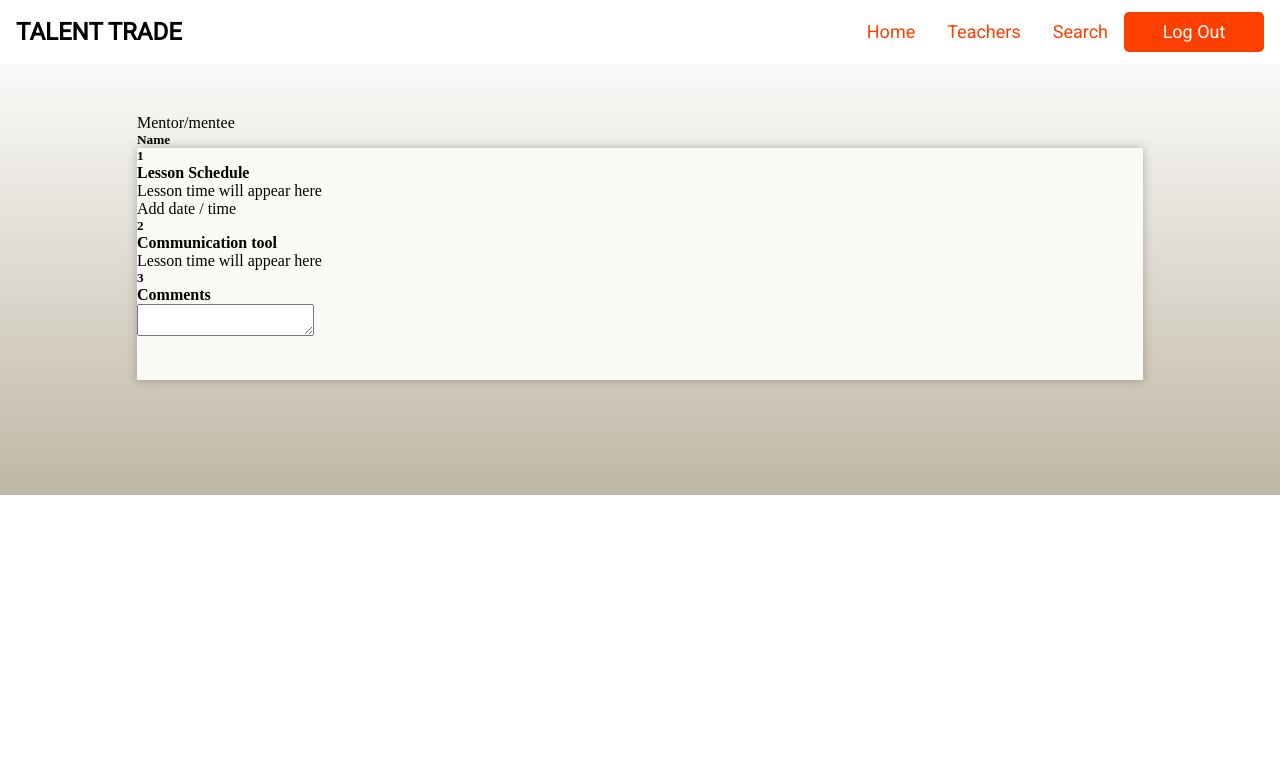
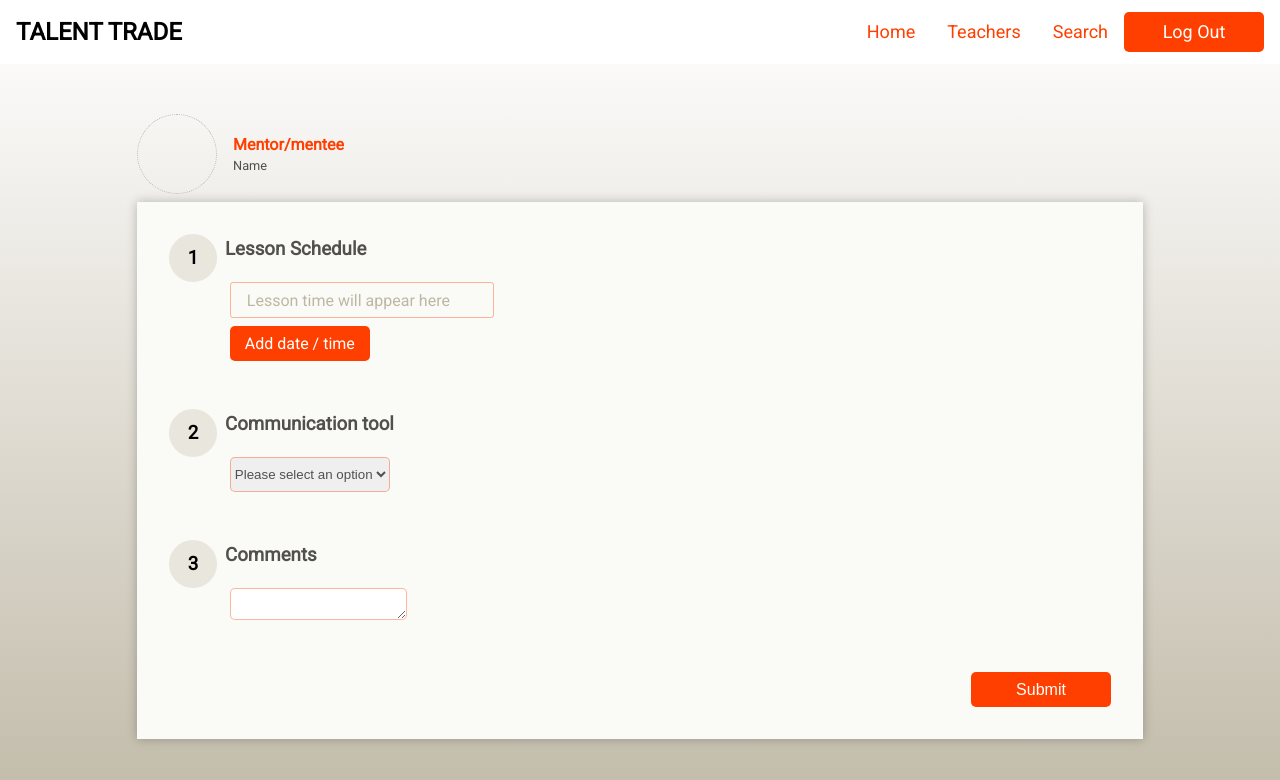
Before and after one commit to chingu-voyages/v8-geckos-team-05, a React (Create React App) app in the folder skill-trade-client/: page /meetup in a window 1280 px wide. Shown: the top 780 px of the page. Built offline with nearby package versions, Linux system fonts and the light colour scheme.

Commit message:
finished styling of meetup page

```diff
--- a/skill-trade-client/src/components/Meetup/meetupMain.js
+++ b/skill-trade-client/src/components/Meetup/meetupMain.js
@@ -11,54 +11,75 @@ class MeetupMain extends Component {
           <div className="contactBox">
             <div className="contactBox__imgContainer" />
             <div className="contactBox__textContainer">
-              <p>Mentor/mentee</p>
-              <h5>Name</h5>
+              <p className="contactBox__textContainer__mentor">Mentor/mentee</p>
+              <h5 className="contactBox__textContainer__name">Name</h5>
             </div>
           </div>
           <div className="contentBox">
+            <form>
               {/* Lesson Schedule */}
-            <div className="contentBox__lessonSchedule">
-              <div className="contentBox__lessonSchedule__title">
-                <div className="contentBox__lessonSchedule__title__circle">
-                  <h5>1</h5>
+              <div className="contentBox__section">
+                <div className="contentBox__section__title">
+                  <div className="contentBox__section__title__circle">
+                    <h3>1</h3>
                   </div>
-                <h4>Lesson Schedule</h4>
+                  <h3 className="contentBox__section__title__text">
+                    Lesson Schedule
+                  </h3>
                 </div>
-              <div className="contentBox__lessonSchedule__content">
-                <div>
+                <div className="contentBox__section__content">
+                  <div className="contentBox__section__content__lessonTime">
                     <p>Lesson time will appear here</p>
                   </div>
-                <button>Add date / time</button>
+                  <button className="contentBox__section__content__btnAddTime">
+                    Add date / time
+                  </button>
                 </div>
               </div>
 
               {/* Communication tool */}
-            <div className="contentBox__communicationTool">
-              <div className="contentBox__communicationTool__title">
-                <div className="contentBox__communicationTool__title__circle">
-                  <h5>2</h5>
+              <div className="contentBox__section">
+                <div className="contentBox__section__title">
+                  <div className="contentBox__section__title__circle">
+                    <h3>2</h3>
                   </div>
-                <h4>Communication tool</h4>
+                  <h3 className="contentBox__section__title__text">
+                    Communication tool
+                  </h3>
                 </div>
-              <div className="contentBox__lessonSchedule__content">
-                <div>
-                  <p>Lesson time will appear here</p>
-                </div>
+                <div className="contentBox__section__content">
+                  <select
+                    required
+                    className="contentBox__section__content__dropdown"
+                  >
+                    <option value="0">Please select an option</option>
+                    <option value="skype">Skype</option>
+                    <option value="hangouts">Hangouts</option>
+                    <option value="discord">Discord</option>
+                  </select>
                 </div>
               </div>
 
               {/* Comments */}
-            <div className="contentBox__comments">
-              <div className="contentBox__comments__title">
-                <div className="contentBox__comments__title__circle">
-                  <h5>3</h5>
+              <div className="contentBox__section">
+                <div className="contentBox__section__title">
+                  <div className="contentBox__section__title__circle">
+                    <h3>3</h3>
                   </div>
-                <h4>Comments</h4>
+                  <h3 className="contentBox__section__title__text">Comments</h3>
                 </div>
-              <div className="contentBox__comments__content">
-                <textarea />
+                <div className="contentBox__section__content">
+                  <textarea className="contentBox__section__content__textarea" />
                 </div>
               </div>
+              <div className="contentBox__submit">
+                <input
+                  className="contentBox__submit__btn"
+                  type="submit"
+                  value="Submit"
+                />
+              </div>
+            </form>
           </div>
         </MainContainer>
       </>
--- a/skill-trade-client/src/index.css
+++ b/skill-trade-client/src/index.css
@@ -3,16 +3,14 @@
 * {
   margin: 0;
   padding: 0;
-  box-sizing: border-box;
-}
+  box-sizing: border-box; }
 
 .homepage {
   position: relative;
   display: block;
   width: 100vw;
   height: 100vh;
-  margin-bottom: -60px;
-}
+  margin-bottom: -60px; }
   .homepage__intro {
     display: flex;
     flex-direction: column;
@@ -20,21 +18,17 @@
     align-items: center;
     font-family: "Karla", sans-serif;
     width: 100%;
-  height: 100%;
-}
+    height: 100%; }
     .homepage__intro--textContainer {
       display: flex;
       flex-direction: column;
-  justify-content: center;
-}
+      justify-content: center; }
     .homepage__intro--mainText {
-  color: #ff3f00;
-  text-align: center;
-}
+      color: #FF3F00;
+      text-align: center; }
     .homepage__intro--subtext {
-  color: #beb7a4;
-  text-align: center;
-}
+      color: #BEB7A4;
+      text-align: center; }
     .homepage__intro--button {
       font-family: "Karla", sans-serif;
       text-align: center;
@@ -42,64 +36,50 @@
       border: 1px solid black;
       width: 200px;
       margin: 20px 0px 0px 5px;
-  transition: 0.3s;
-}
+      transition: 0.3s; }
       .homepage__intro--button--container {
         display: flex;
         justify-content: center;
-  align-items: center;
-}
+        align-items: center; }
       .homepage__intro--button:hover {
-  background: #ff3f00;
-  color: white;
-}
+        background: #FF3F00;
+        color: white; }
   .homepage__info {
     display: grid;
     height: 400px;
     width: 100vw;
     grid-template-columns: repeat(2, 1fr);
     grid-template-rows: auto;
-  grid-template-areas: "column1 column2 column3";
-}
+    grid-template-areas: "column1 column2 column3"; }
     .homepage__info--column {
-  margin-top: 10px;
-}
+      margin-top: 10px; }
       .homepage__info--column--header {
         font-family: "Karla", sans-serif;
         text-align: center;
-  margin: 20px 0px 0px 0px;
-}
+        margin: 20px 0px 0px 0px; }
   @media (max-width: 768px) {
     .homepage__info {
       height: 400px;
       grid-template-columns: 100vw;
       grid-template-rows: 75vh 75vh;
-    grid-template-areas:
-      "column1"
+      grid-template-areas: "column1"
  "column2"
-      "column3";
-  }
+ "column3"; }
     .homepage__intro {
-    border-bottom: 1px solid black;
-  }
-}
+      border-bottom: 1px solid black; } }
 
 #homepage__info--column1 {
-  grid-area: column1;
-}
+  grid-area: column1; }
 
 #homepage__info--column2 {
-  grid-area: column2;
-}
+  grid-area: column2; }
 
 #homepage__info--column3 {
-  grid-area: column3;
-}
+  grid-area: column3; }
 
 .teacher {
   height: 100vh;
-  background: rgba(185, 185, 185, 0.15);
-}
+  background: rgba(185, 185, 185, 0.15); }
   .teacher .profile {
     display: flex;
     flex-flow: row wrap;
@@ -108,11 +88,9 @@
     height: 150px;
     width: 100%;
     background: #fcfcfc;
-  border-bottom: 2px solid rgba(156, 149, 149, 0.35);
-}
+    border-bottom: 2px solid rgba(156, 149, 149, 0.35); }
     .teacher .profile__img {
-  width: 100px;
-}
+      width: 100px; }
   .teacher .priceInfo {
     display: flex;
     flex-direction: column;
@@ -122,8 +100,7 @@
     border: 1px solid white;
     background: white;
     border-radius: 10px;
-  margin-top: 5px;
-}
+    margin-top: 5px; }
     .teacher .priceInfo__btn {
       background: #b5e4e6;
       border: none;
@@ -132,12 +109,10 @@
       color: white;
       width: 100px;
       margin: 0 auto;
-  transition: all 0.9s;
-}
+      transition: all 0.9s; }
       .teacher .priceInfo__btn:hover {
         background: #43babf;
-  cursor: pointer;
-}
+        cursor: pointer; }
   .teacher .intro {
     background: white;
     text-align: right;
@@ -145,29 +120,23 @@
     height: auto;
     margin: 30px;
     padding-bottom: 10px;
-  border-radius: 5px;
-}
+    border-radius: 5px; }
     .teacher .intro__banner {
-  text-align: center;
-}
+      text-align: center; }
     .teacher .intro__descripition {
       font-weight: bold;
       margin: 50px;
-  height: auto;
-}
+      height: auto; }
 
 button {
-  all: unset;
-}
+  all: unset; }
 
 button:hover {
-  cursor: pointer;
-}
+  cursor: pointer; }
 
 a {
   color: unset;
-  text-decoration: unset;
-}
+  text-decoration: unset; }
 
 .navbar {
   height: 64px;
@@ -176,8 +145,7 @@ a {
   flex-wrap: wrap;
   align-items: center;
   justify-content: space-between;
-  padding: 0.5rem 1rem;
-}
+  padding: 0.5rem 1rem; }
   .navbar__banner {
     color: black;
     font-family: Roboto;
@@ -185,8 +153,7 @@ a {
     font-weight: bold;
     font-size: 24px;
     line-height: normal;
-  text-transform: uppercase;
-}
+    text-transform: uppercase; }
   .navbar__btn-logout {
     font-family: Roboto;
     font-style: normal;
@@ -198,35 +165,29 @@ a {
     background: #ff3f00;
     width: 140px;
     height: 40px;
-  border-radius: 5px;
-}
+    border-radius: 5px; }
 
 .listedItems {
   margin: 0;
-  display: inline;
-}
+  display: inline; }
   .listedItems__item {
     display: inline;
-  margin: 16px;
-}
+    margin: 16px; }
     .listedItems__item__link {
       font-family: Roboto;
       font-style: normal;
       font-weight: normal;
       font-size: 18px;
       line-height: normal;
-  color: #ff3f00;
-}
+      color: #ff3f00; }
 
 h6 {
-  all: unset;
-}
+  all: unset; }
 
 .contentBox {
   background: #fafaf6;
   box-shadow: 0px 0px 10px rgba(0, 0, 0, 0.25);
-  padding-bottom: 2.5rem;
-}
+  padding-bottom: 2.5rem; }
   .contentBox__topBar {
     box-sizing: border-box;
     display: flex;
@@ -241,30 +202,24 @@ h6 {
     font-size: 1rem;
     text-align: center;
     color: #51504e;
-  border-bottom: 1px solid #beb7a4;
-}
+    border-bottom: 1px solid #beb7a4; }
     .contentBox__topBar__myMentors {
       width: 181px;
-  border-right: 1px solid #beb7a4;
-}
+      border-right: 1px solid #beb7a4; }
     .contentBox__topBar__myMentees {
       width: 181px;
-  border-right: 1px solid #beb7a4;
-}
+      border-right: 1px solid #beb7a4; }
     .contentBox__topBar__myClassmates {
       width: 181px;
-  border-right: 1px solid #beb7a4;
-}
+      border-right: 1px solid #beb7a4; }
     .contentBox__topBar__showAll {
-  width: 181px;
-}
+      width: 181px; }
   .contentBox__searchBar {
     margin-left: 40px;
     margin-right: 40px;
     height: 70px;
     display: flex;
-  align-items: center;
-}
+    align-items: center; }
     .contentBox__searchBar__search {
       all: unset;
       border: 1px solid #beb7a4;
@@ -273,15 +228,13 @@ h6 {
       width: 233px;
       height: 36px;
       padding-left: 18px;
-  line-height: 100px;
-}
+      line-height: 100px; }
   .contentBox__resultsGrid {
     margin-left: 2.5rem;
     margin-right: 2.5rem;
     display: grid;
     grid-template-columns: repeat(4, 1fr);
-  grid-gap: 1rem;
-}
+    grid-gap: 1rem; }
 
 .mainContainerCard {
   display: inline-flex;
@@ -289,40 +242,34 @@ h6 {
   padding: 1rem;
   height: 118px;
   border: 1px solid #beb7a4;
-  border-radius: 15px;
-}
+  border-radius: 15px; }
   .mainContainerCard__imgContainer {
     width: 5rem;
     height: 5rem;
     border-radius: 50%;
     border: 1px #beb7a4 dotted;
-  margin-right: 1rem;
-}
+    margin-right: 1rem; }
   .mainContainerCard__textContainer {
     display: flex;
     flex-direction: column;
     justify-content: center;
     font-family: Roboto;
     font-style: normal;
-  line-height: normal;
-}
+    line-height: normal; }
     .mainContainerCard__textContainer__name {
       margin-bottom: 0.125rem;
       color: #ff3f00;
       font-weight: bold;
-  font-size: 1rem;
-}
+      font-size: 1rem; }
     .mainContainerCard__textContainer__teachingProgram {
       margin-top: 0.125rem;
       font-weight: normal;
       color: #51504e;
-  font-size: 0.8rem;
-}
+      font-size: 0.8rem; }
 
 .mainContainer {
   padding: 50px 137px 115px 137px;
-  background: linear-gradient(180deg, #fbfaf9 0%, #beb7a4 100%), #beb7a4;
-}
+  background: linear-gradient(180deg, #fbfaf9 0%, #beb7a4 100%), #beb7a4; }
   .mainContainer__title {
     color: #ff3f00;
     margin: 0;
@@ -330,5 +277,102 @@ h6 {
     font-style: normal;
     font-weight: normal;
     font-size: 48px;
-  line-height: normal;
-}
+    line-height: normal; }
+
+body {
+  font-family: Roboto; }
+
+.contactBox {
+  display: flex;
+  margin-bottom: 0.5rem; }
+  .contactBox__imgContainer {
+    width: 5rem;
+    height: 5rem;
+    border: 1px dotted #beb7a4;
+    border-radius: 50%;
+    margin-right: 1rem; }
+  .contactBox__textContainer {
+    display: flex;
+    flex-direction: column;
+    justify-content: center;
+    font-style: normal;
+    line-height: normal; }
+    .contactBox__textContainer__mentor {
+      margin-bottom: 0.125rem;
+      color: #ff3f00;
+      font-weight: bold;
+      font-size: 1rem; }
+    .contactBox__textContainer__name {
+      margin-top: 0.125rem;
+      font-weight: normal;
+      color: #51504e;
+      font-size: 0.8rem; }
+
+.contentBox {
+  padding: 2rem; }
+  .contentBox__section {
+    margin-bottom: 3rem; }
+    .contentBox__section__title {
+      display: flex; }
+      .contentBox__section__title__circle {
+        border-radius: 50%;
+        width: 3rem;
+        height: 3rem;
+        display: flex;
+        flex-direction: column;
+        justify-content: center;
+        align-items: center;
+        background: rgba(190, 183, 164, 0.3);
+        margin-right: 0.5rem; }
+      .contentBox__section__title__text {
+        color: #51504e;
+        margin-top: 0.25rem; }
+    .contentBox__section__content {
+      margin-left: 3.8rem; }
+      .contentBox__section__content__lessonTime {
+        width: 30%;
+        height: 2.25rem;
+        border: 1px solid rgba(255, 63, 0, 0.38);
+        border-radius: 3px;
+        display: flex;
+        align-items: center;
+        padding-left: 1rem;
+        color: #beb7a4;
+        margin-bottom: 0.5rem; }
+      .contentBox__section__content__btnAddTime {
+        font-style: normal;
+        font-weight: normal;
+        font-size: 1rem;
+        line-height: 24px;
+        text-align: center;
+        color: #fffffc;
+        background: #ff3f00;
+        width: 140px;
+        height: 35px;
+        border-radius: 5px; }
+      .contentBox__section__content__dropdown {
+        height: 35px;
+        border: 1px solid rgba(255, 63, 0, 0.38);
+        border-radius: 5px;
+        color: #51504e; }
+        .contentBox__section__content__dropdown:focus {
+          outline: none;
+          box-shadow: 0px 0px 11px -2px #ff3f00; }
+      .contentBox__section__content__textarea {
+        border: 1px solid rgba(255, 63, 0, 0.38);
+        border-radius: 5px; }
+  .contentBox__submit {
+    display: flex;
+    justify-content: flex-end; }
+    .contentBox__submit__btn {
+      font-style: normal;
+      font-weight: normal;
+      font-size: 1rem;
+      line-height: 24px;
+      text-align: center;
+      color: #fffffc;
+      background: #ff3f00;
+      width: 140px;
+      height: 35px;
+      border-radius: 5px;
+      border: none; }
--- a/skill-trade-client/src/sass/components/_meetupMain.scss
+++ b/skill-trade-client/src/sass/components/_meetupMain.scss
@@ -0,0 +1,116 @@
+body {
+  font-family: $font-family-main;
+}
+
+.contactBox {
+  display: flex;
+  margin-bottom: 0.5rem;
+  &__imgContainer {
+    width: 5rem;
+    height: 5rem;
+    border: 1px dotted $secondary-color;
+    border-radius: 50%;
+    margin-right: 1rem;
+  }
+  &__textContainer {
+    display: flex;
+    flex-direction: column;
+    justify-content: center;
+    font-style: normal;
+    line-height: normal;
+    &__mentor {
+      margin-bottom: 0.125rem;
+      color: $primary-color;
+      font-weight: bold;
+      font-size: 1rem;
+    }
+    &__name {
+      margin-top: 0.125rem;
+      font-weight: normal;
+      color: $text-color;
+      font-size: 0.8rem;
+    }
+  }
+}
+
+.contentBox {
+  padding: 2rem;
+  &__section {
+    margin-bottom: 3rem;
+    &__title {
+      display: flex;
+      &__circle {
+        border-radius: 50%;
+        width: 3rem;
+        height: 3rem;
+        display: flex;
+        flex-direction: column;
+        justify-content: center;
+        align-items: center;
+        background: rgba(190, 183, 164, 0.3);
+        margin-right: 0.5rem;
+      }
+      &__text {
+        color: $text-color;
+        margin-top: 0.25rem;
+      }
+    }
+    &__content {
+      margin-left: 3.8rem;
+      &__lessonTime {
+        width: 30%;
+        height: 2.25rem;
+        border: 1px solid rgba(255, 63, 0, 0.38);
+        border-radius: 3px;
+        display: flex;
+        align-items: center;
+        padding-left: 1rem;
+        color: $secondary-color;
+        margin-bottom: 0.5rem;
+      }
+      &__btnAddTime {
+        font-style: normal;
+        font-weight: normal;
+        font-size: 1rem;
+        line-height: 24px;
+        text-align: center;
+        color: $tertiary-color;
+        background: $primary-color;
+        width: 140px;
+        height: 35px;
+        border-radius: 5px;
+      }
+      &__dropdown {
+        height: 35px;
+        border: 1px solid rgba(255, 63, 0, 0.38);
+        border-radius: 5px;
+        color: $text-color;
+        &:focus {
+          outline: none;
+          box-shadow: 0px 0px 11px -2px $primary-color;
+        }
+      }
+      &__textarea {
+        border: 1px solid rgba(255, 63, 0, 0.38);
+        border-radius: 5px;
+      }
+    }
+  }
+  &__submit {
+    display: flex;
+    justify-content: flex-end;
+    &__btn {
+      font-style: normal;
+      font-weight: normal;
+      font-size: 1rem;
+      line-height: 24px;
+      text-align: center;
+      color: $tertiary-color;
+      background: $primary-color;
+      width: 140px;
+      height: 35px;
+      border-radius: 5px;
+      border: none;
+    }
+  }
+}
```
Lines whose indentation alone changed are shown as unchanged.
